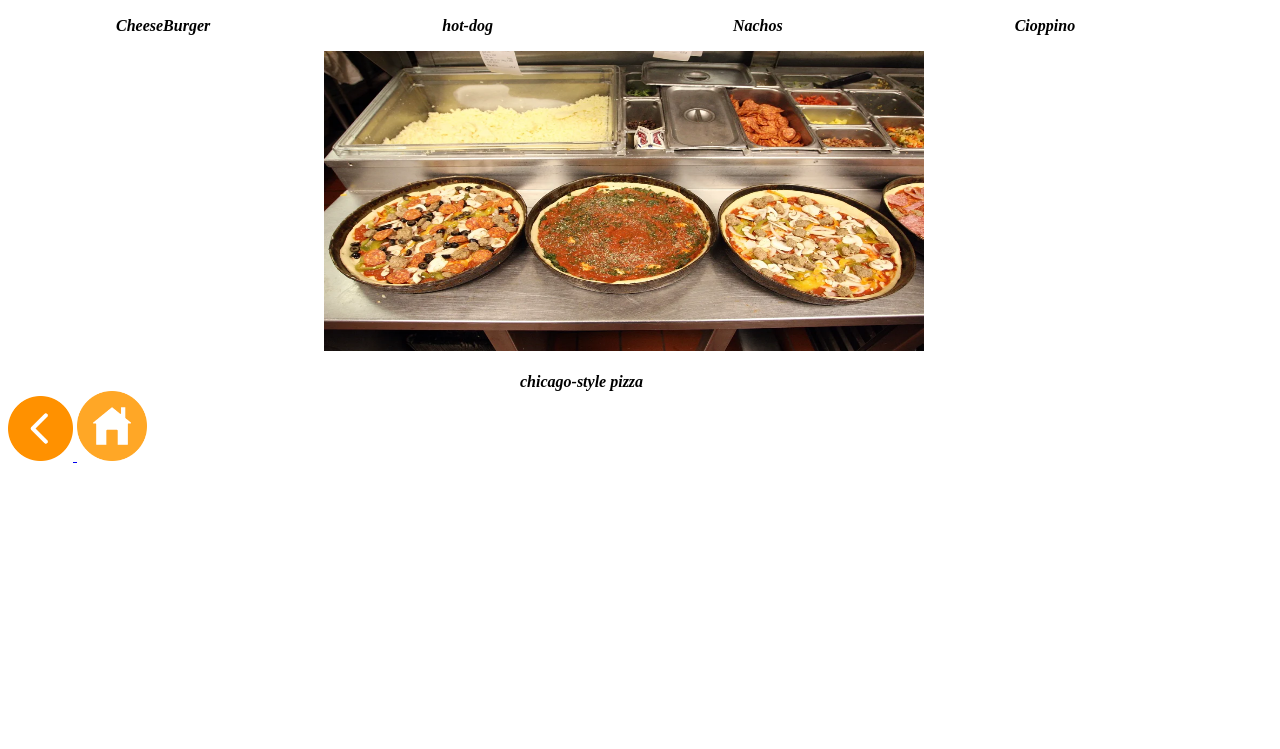
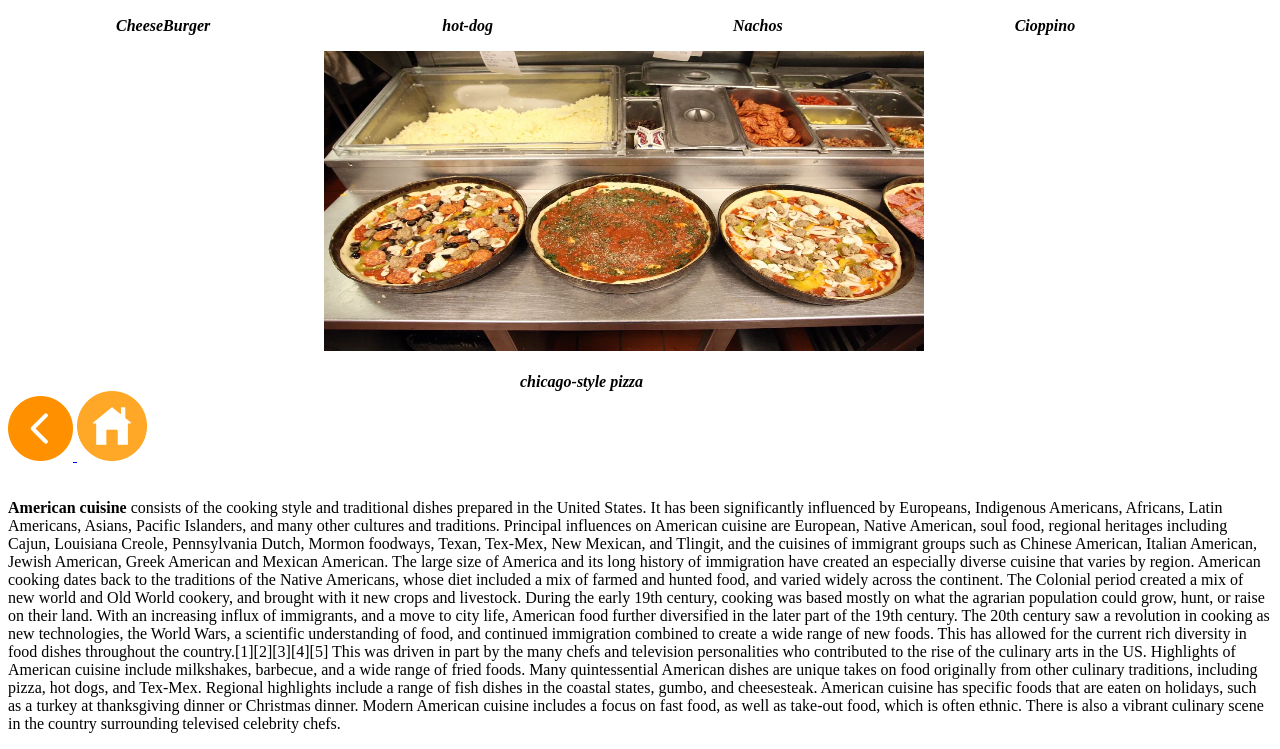
Before and after one commit to awagankomal/OneStopToHunger, a plain HTML site: page Images/AmericanFood.html in a window 1280 px wide. Shown: the part 477-1226 px from the top of the page. Before the commit the page ends 950 px from the top, so only its background shows below. Drawn offline with Linux system fonts and the light colour scheme.

Commit message:
American Food.html updated

```diff
--- a/Images/AmericanFood.html
+++ b/Images/AmericanFood.html
@@ -37,6 +37,13 @@
            <img src="left-arrow.png" alt="Left Arrow Image"height="65px"/>
            <img src="home.png" alt="Back to Home Page Image" height="70px"/>
         </a>
+        <br/><br/>
+        <p>
+            <b>American cuisine</b> consists of the cooking style and traditional dishes prepared in the United States. It has been significantly influenced by Europeans, Indigenous Americans, Africans, Latin Americans, Asians, Pacific Islanders, and many other cultures and traditions. Principal influences on American cuisine are European, Native American, soul food, regional heritages including Cajun, Louisiana Creole, Pennsylvania Dutch, Mormon foodways, Texan, Tex-Mex, New Mexican, and Tlingit, and the cuisines of immigrant groups such as Chinese American, Italian American, Jewish American, Greek American and Mexican American. The large size of America and its long history of immigration have created an especially diverse cuisine that varies by region.
 
+American cooking dates back to the traditions of the Native Americans, whose diet included a mix of farmed and hunted food, and varied widely across the continent. The Colonial period created a mix of new world and Old World cookery, and brought with it new crops and livestock. During the early 19th century, cooking was based mostly on what the agrarian population could grow, hunt, or raise on their land. With an increasing influx of immigrants, and a move to city life, American food further diversified in the later part of the 19th century. The 20th century saw a revolution in cooking as new technologies, the World Wars, a scientific understanding of food, and continued immigration combined to create a wide range of new foods. This has allowed for the current rich diversity in food dishes throughout the country.[1][2][3][4][5] This was driven in part by the many chefs and television personalities who contributed to the rise of the culinary arts in the US.
+
+Highlights of American cuisine include milkshakes, barbecue, and a wide range of fried foods. Many quintessential American dishes are unique takes on food originally from other culinary traditions, including pizza, hot dogs, and Tex-Mex. Regional highlights include a range of fish dishes in the coastal states, gumbo, and cheesesteak. American cuisine has specific foods that are eaten on holidays, such as a turkey at thanksgiving dinner or Christmas dinner. Modern American cuisine includes a focus on fast food, as well as take-out food, which is often ethnic. There is also a vibrant culinary scene in the country surrounding televised celebrity chefs.
+        </p>
     </body>
 </html>
```
